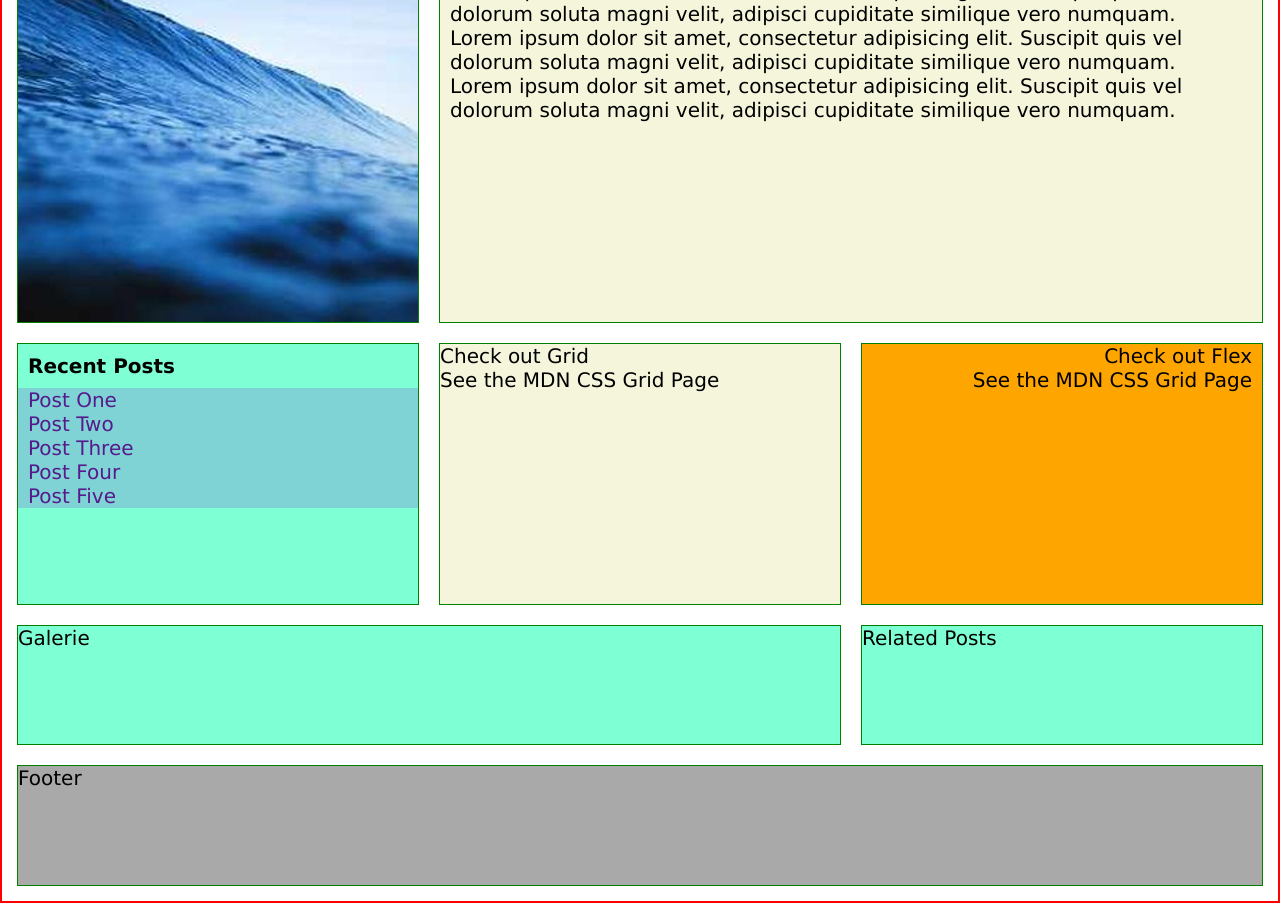
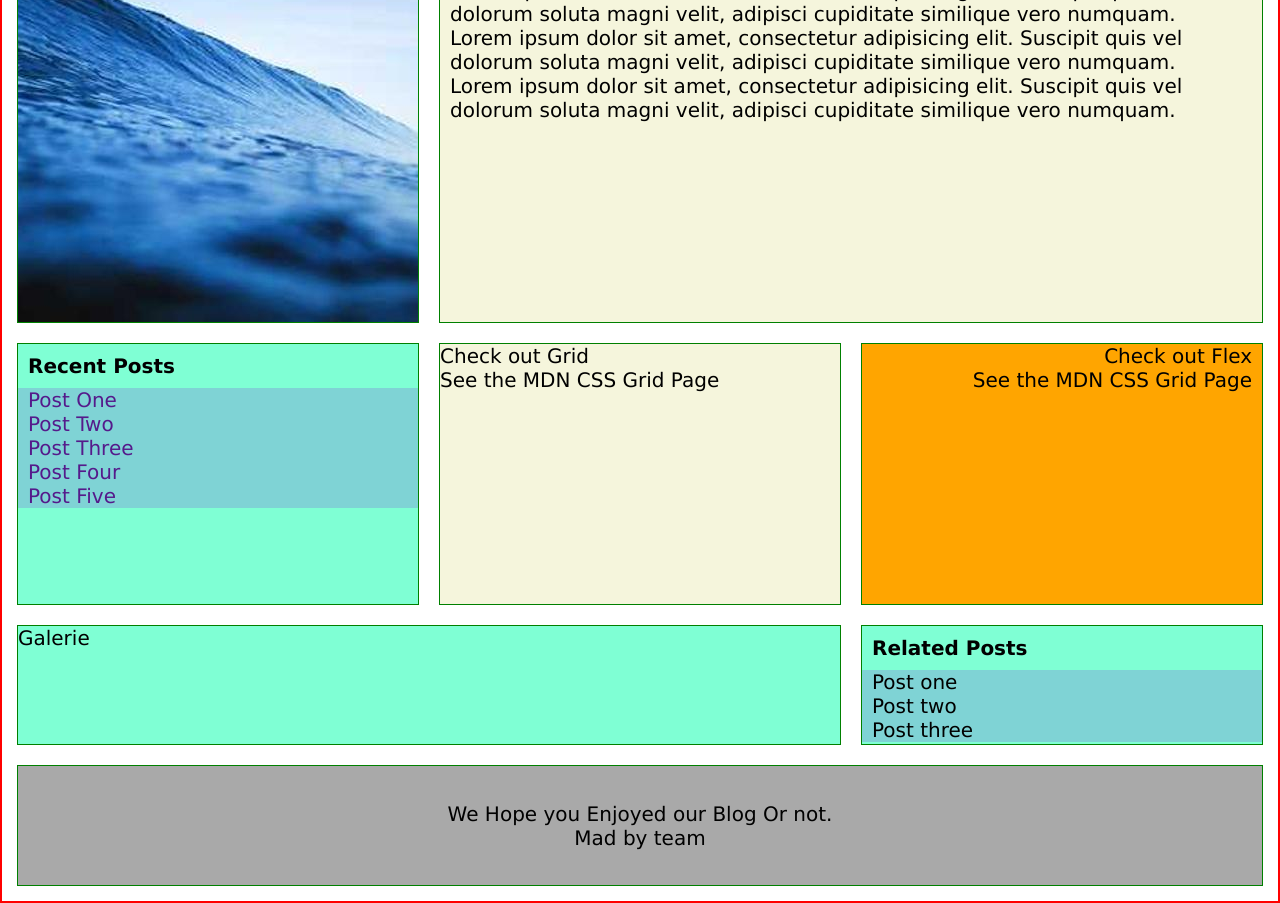
Before and after one commit to Andre1974/flex-grid, a plain HTML site: page index.html in a window 1280 px wide. Shown: the part 166-1069 px from the top of the page. Drawn offline with Linux system fonts and the light colour scheme.

Commit message:
Grid Layout4

```diff
--- a/index.html
+++ b/index.html
@@ -55,8 +55,14 @@
         <p>See the MDN CSS Grid Page</p>
       </div>
       <div class="item galerie">Galerie</div>
-      <div class="item related">Related Posts</div>
-      <footer class="item footer">Footer</footer>
+      <div class="item related"><h4>Related Posts</h4>
+        <li>Post one</li>
+        <li>Post two</li>
+        <li>Post three</li>
+    </div>
+      <footer class="item footer"><p>We Hope you Enjoyed our Blog Or not.</p>
+        <p>Mad by team</p>
+    </footer>
     </div>
   </body>
 </html>
--- a/styles.css
+++ b/styles.css
@@ -61,7 +61,8 @@ html {
 
 .posts {
   grid-area: posts;
-  display: block;
+  display: flex;
+  flex-direction: column;
 }
 
 .checkout-g {
@@ -87,11 +88,15 @@ html {
 
 .related {
   grid-area: related;
+  flex-direction: column;
 }
 
 .footer {
   grid-area: footer;
   background-color: darkgray;
+  align-items: center;
+  justify-content: center;
+  flex-direction: column;
 }
 
 .btn {
```
